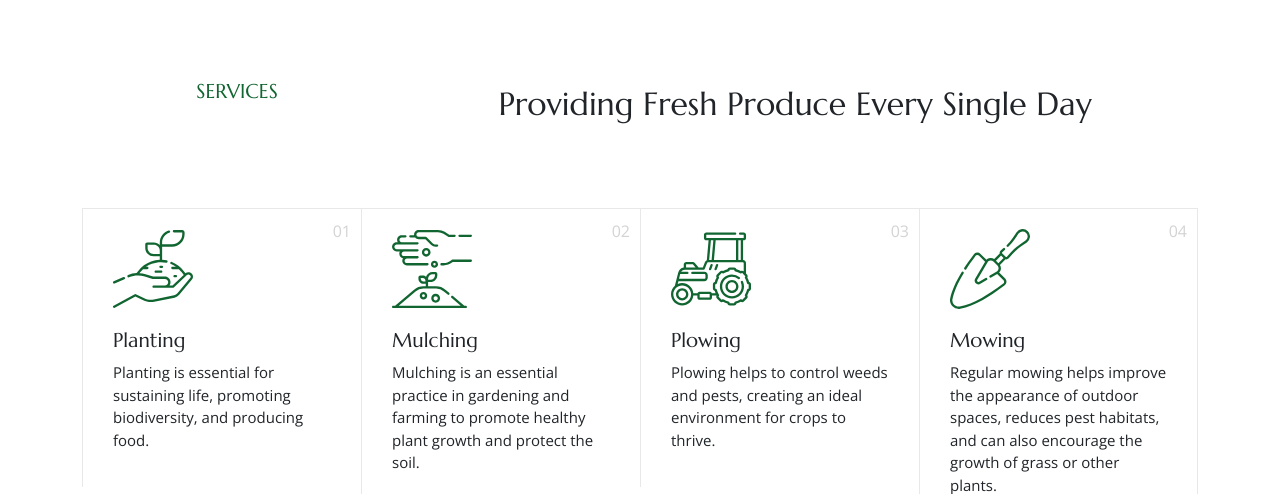
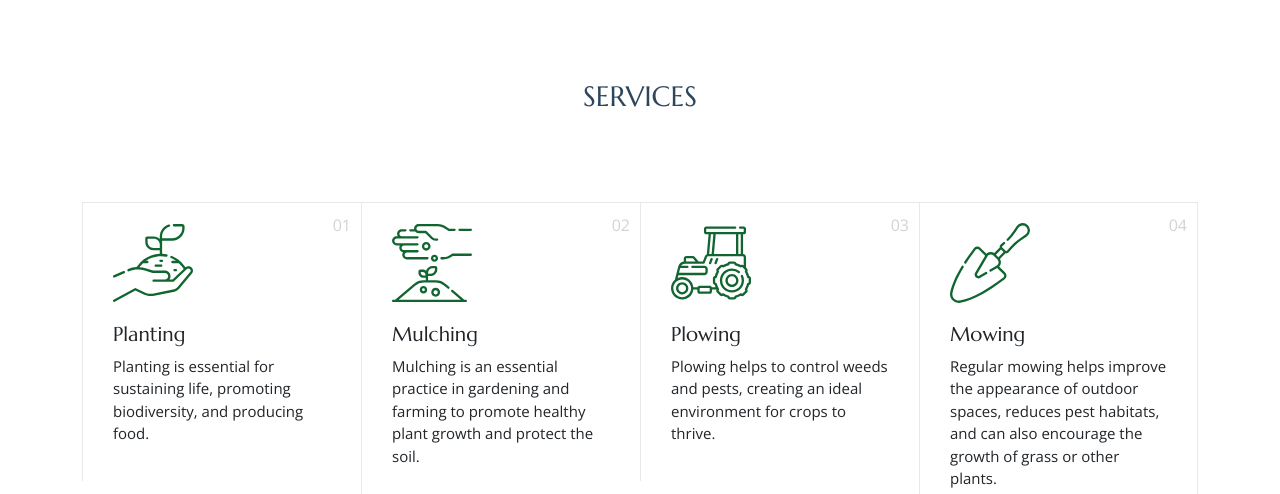
Before and after one commit to Ryankibet/Final_Project, a Django app: page /service/ in a window 1280 px wide. Shown: the part 100-594 px from the top of the page. Run offline with Django 4.2, Linux system fonts and the light colour scheme; some libraries are stand-ins or nearby versions.

Commit message:
first commit

```diff
--- a/Templates/service.html
+++ b/Templates/service.html
@@ -11,8 +11,8 @@
 
     <!-- Section Title -->
     <div class="container section-title" data-aos="fade-up">
-      <h2>SERVICES</h2>
-      <p>Providing Fresh Produce Every Single Day</p>
+      <h3>SERVICES</h3>
+
     </div><!-- End Section Title -->
     <div class="content">
       <div class="container">
```
